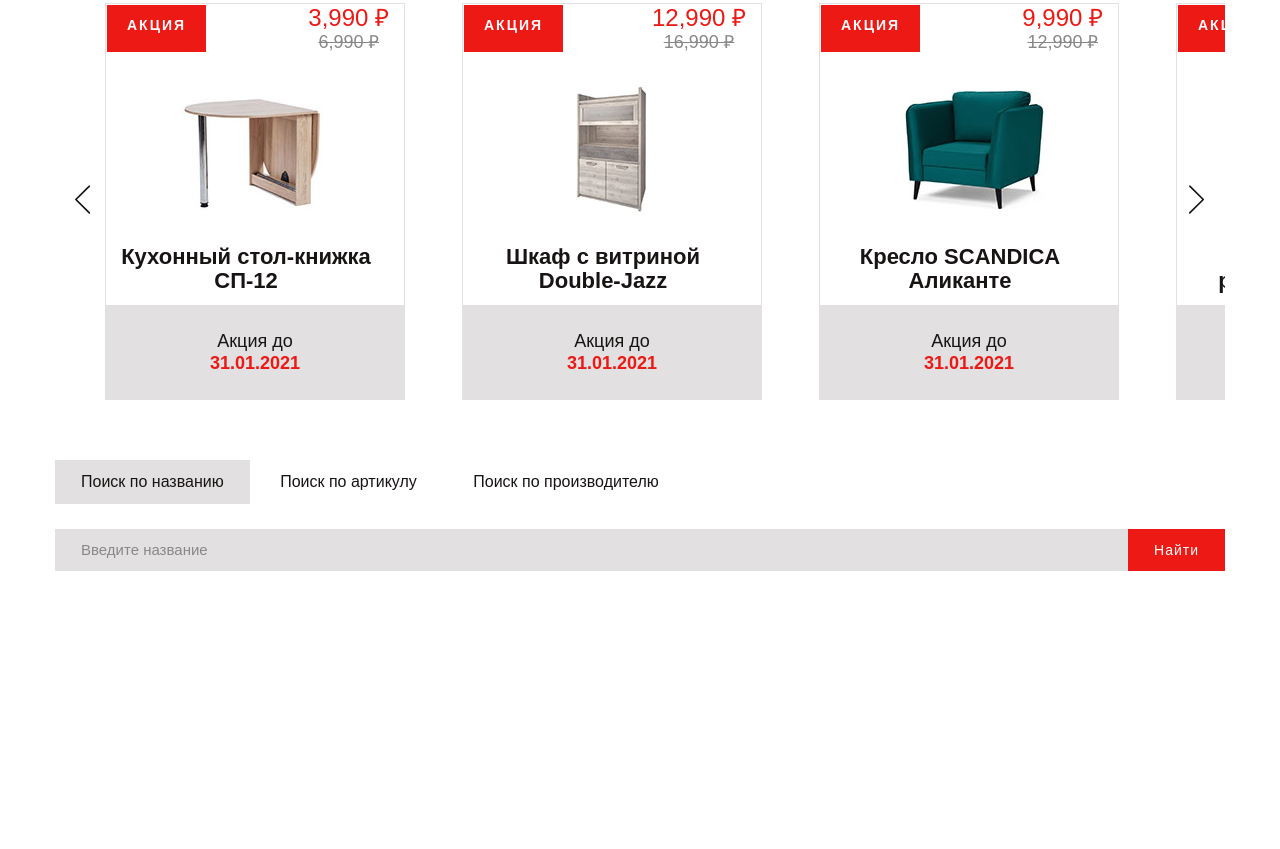
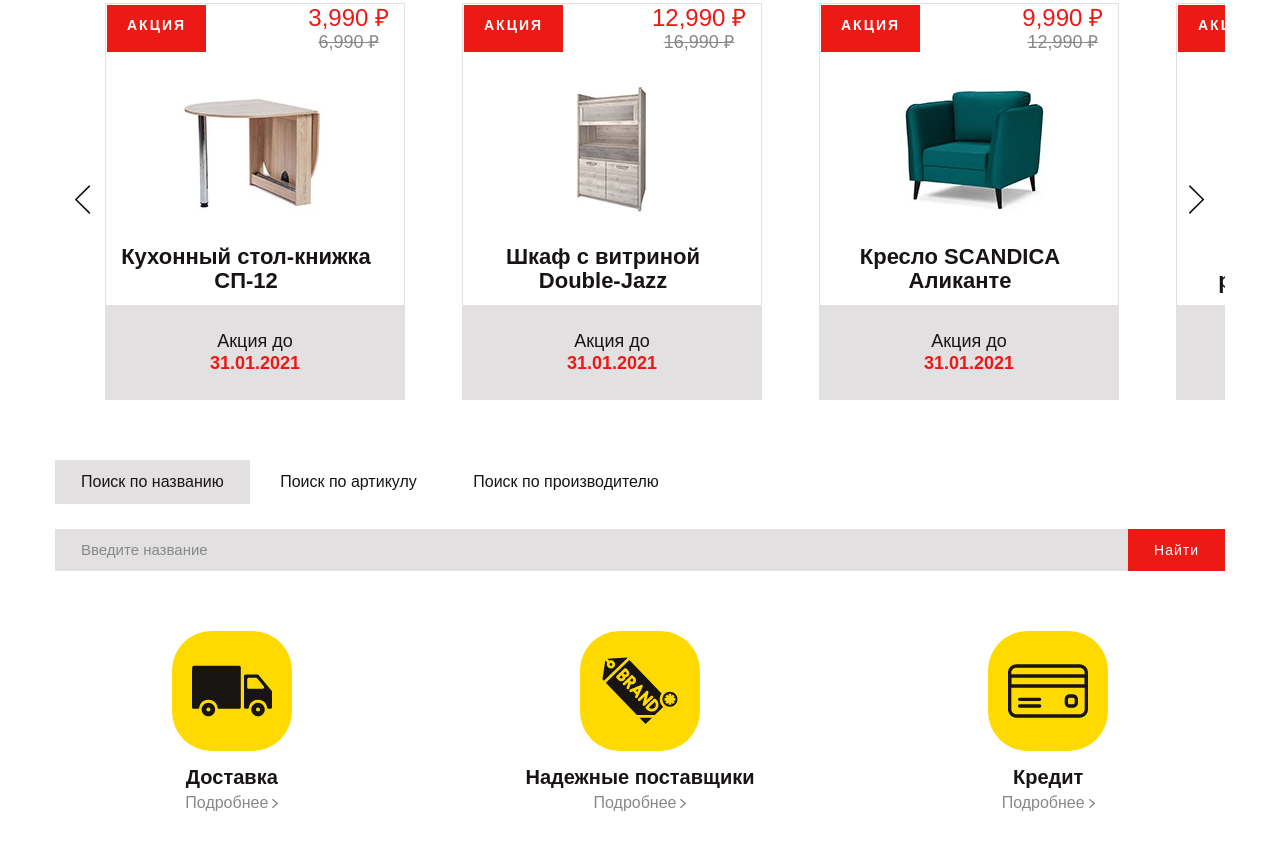
Before and after one commit to MitPalVach/sweet-home, a website: page app/index.html in a window 1280 px wide. Shown: the part 617-1466 px from the top of the page. Before the commit the page ends 1248 px from the top, so only its background shows below. Drawn offline with Linux system fonts and the light colour scheme.

Commit message:
categories

```diff
--- a/app/index.html
+++ b/app/index.html
@@ -275,7 +275,7 @@
 
 <!--TABS-->
 
-<section class="search page-section">
+<div class="search page-section">
     <div class="container">
         <div class="search__inner">
             <div class="search__tabs">
@@ -305,9 +305,43 @@
             </div>
         </div>
     </div>
+</div>
+
+<!--TABS END-->
+
+<!--CATEGORIES-->
+
+<section class="categories page-section">
+    <div class="container">
+        <div class="categories__inner">
+            <a class="categories__item" href="#">
+                <img class="categories__item-img" src="images/cargo.svg" alt="">
+                <div class="categories__item-info">
+                    <h4 class="categories__item-title">Доставка</h4>
+                    <p class="categories__item-text">Подробнее</p>
+                </div>
+            </a>
+            <a class="categories__item" href="#">
+                <img class="categories__item-img" src="images/brand.svg" alt="">
+                <div class="categories__item-info">
+                    <h4 class="categories__item-title">Надежные поставщики</h4>
+                    <p class="categories__item-text">Подробнее</p>
+                </div>
+            </a>
+            <a class="categories__item" href="#">
+                <img class="categories__item-img" src="images/credit-card.svg" alt="">
+                <div class="categories__item-info">
+                    <h4 class="categories__item-title">Кредит</h4>
+                    <p class="categories__item-text">Подробнее</p>
+                </div>
+            </a>
+        </div>
+    </div>
 </section>
 
-<!--TABS END-->
+<!--CATEGORIES END-->
+
+
 
 
 <script src="js/slick.min.js"></script>
--- a/app/scss/style.scss
+++ b/app/scss/style.scss
@@ -332,8 +332,62 @@
 
 }
 
-
 //------------TABS END-----------
 
+//---------------CATEGORIES------------
+
+.categories {
+
+  &__inner {
+    display: flex;
+    justify-content: space-around;
+    flex-wrap: wrap;
+  }
+
+  &__item {
+    display: flex;
+    flex-direction: column;
+    max-width: 330px;
+    margin-bottom: 30px;
+    align-items: center;
+
+    &:hover &-title {
+      color: #ed1915;
+    }
+
+    &-img {
+      width: 120px;
+      background: #feda00;
+      padding: 20px;
+      margin-bottom: 15px;
+      border-radius: 33%;
+    }
+
+    &-info {
+      text-align: center;
+    }
+
+    &-title {
+      font-size: 20px;
+      line-height: 22px;
+      margin-bottom: 5px;
+      transition: all .5s;
+    }
+
+    &-text {
+      color: #888888;
+
+      &::after {
+        content: url("../images/link-right.svg");
+        padding-left: 4px;
+      }
+    }
+  }
+
+
+}
+
+
+//---------------CATEGORIES END ---------------
 
 @import "media";
```
Also changed, not shown: app/css/style.min.css, app/images/brand.svg (added), app/images/cargo.svg (added), app/images/credit-card.svg (added), app/images/link-right.svg (added).
